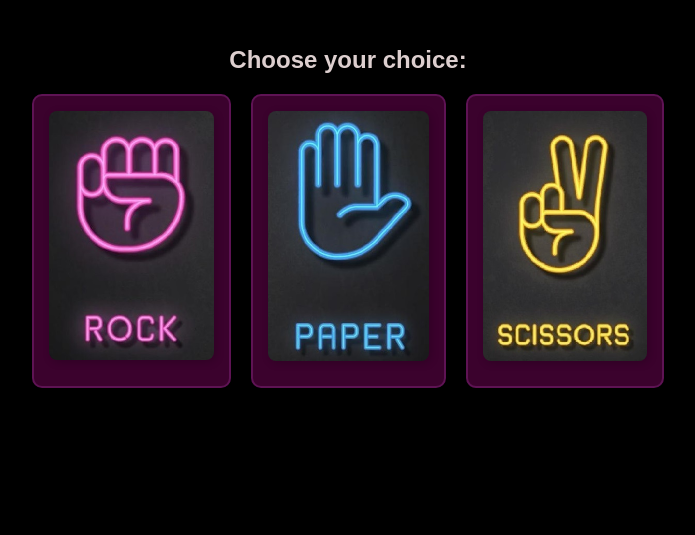
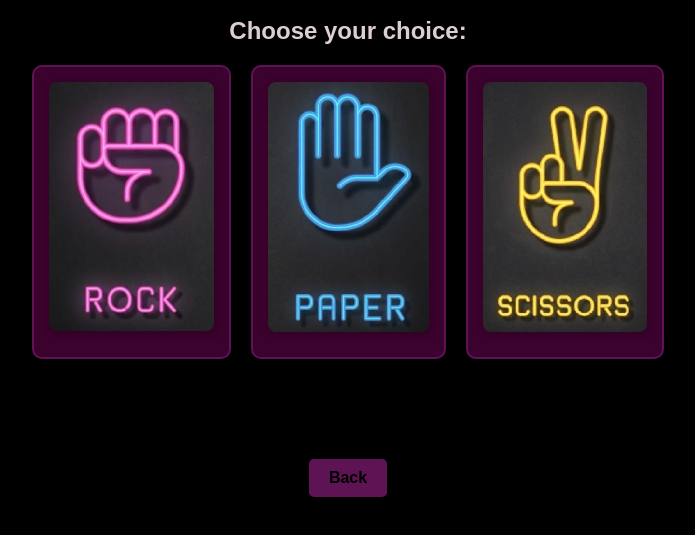
Before and after one commit to Nagraggini/Project-showcase, a plain HTML site: page RockPaperScissors-Game/Main_Stone_game.html in a window 1280 px wide. Shown: the part 209-744 px from the top of the page, without its empty margins (292-987 px from the left). Drawn offline with Linux system fonts and the light colour scheme.

Commit message:
set the shimmer effect
I set the shimmer effect on the back button.

```diff
--- a/RockPaperScissors-Game/Main_Stone_game.html
+++ b/RockPaperScissors-Game/Main_Stone_game.html
@@ -3,38 +3,40 @@
 - Pont számláló. -->
 
 <!DOCTYPE html>
-<html lang="hu"> <!--Gyökér node.-->
+<html lang="hu">
+  <!--Gyökér node.-->
 
   <head>
-	<meta charset="UTF-8">
+    <meta charset="UTF-8" />
 
     <!-- Ez biztosítja, hogy az oldal a készülék szélességére lesz szabva, és a nagyítást is korlátozza. -->
-	<meta name="viewport" content="width=device-width, initial-scale=1.0">
+    <meta name="viewport" content="width=device-width, initial-scale=1.0" />
     <title>Rock, Paper, Scissors Game!</title>
-	<link rel="stylesheet" href="styles_Stone_game.css"> <!--Stílus kialakítása-->
+    <link rel="stylesheet" href="styles_Stone_game.css" />
+    <!--Stílus kialakítása-->
   </head>
 
   <body>
     <h1>Rock, Paper, Scissors Game!</h1>
 
     <div class="results-container">
-		<!--Pont számláláshoz.--> <!--A hidden a css-ben van definiálva.-->
+      <!--Pont számláláshoz.-->
+      <!--A hidden a css-ben van definiálva.-->
       <p id="outputUserresult"></p>
       <p id="outputComputerresult"></p>
     </div>
     <h2>Choose your choice:</h2>
 
     <div class="button-container">
-
       <!-- Az id rész fontos, mert ezzel hivatkozunk a javascriptben a gombokra. -->
       <button id="rock-btn" class="image-button" data-choice="rock">
-			<img src="rock.jpg" alt="Rock">
+        <img src="rock.jpg" alt="Rock" />
       </button>
       <button id="paper-btn" class="image-button" data-choice="paper">
-			<img src="paper.jpg" alt="Paper">
+        <img src="paper.jpg" alt="Paper" />
       </button>
       <button id="scissors-btn" class="image-button" data-choice="scissors">
-			<img src="scissors.jpg" alt="Scissors">
+        <img src="scissors.jpg" alt="Scissors" />
       </button>
     </div>
 
@@ -50,6 +52,7 @@
     <!-- A gomb eseményeket javascriptben kezeljük. -->
     <script src="script_Stone_game.js"></script>
 
+    <!-- Back gomb -->
+    <button class="back-button" onclick="window.history.back()">Back</button>
   </body>
-
 </html>
--- a/RockPaperScissors-Game/styles_Stone_game.css
+++ b/RockPaperScissors-Game/styles_Stone_game.css
@@ -93,7 +93,7 @@ p {
 /* Feliratok a gombokhoz */
 .image-button span {
   font-size: 14px;
-    color: #ddcfcf
+  color: #ddcfcf;
 }
 
 /* Gomb hover animáció */
@@ -156,10 +156,56 @@ p {
   text-align: center;
 }
 
+.back-button {
+  background-color: #5e1354; /* Gomb háttérszíne */
+  color: black; /* Gomb szövegének színe */
+  border: none; /* Nincs keret */
+  padding: 10px 20px; /* Belső margó */
+  text-align: center; /* Szöveg középre igazítása */
+  text-decoration: none; /* Nincs aláhúzás */
+  display: inline-block; /* Inline blokk elem */
+  font-size: 16px; /* Betűméret */
+  margin: 10px 2px; /* Külső margó */
+  cursor: pointer; /* Mutató kurzor */
+  border-radius: 5px; /* Lekerekített sarkok */
+  transition: background-color 0.3s ease, box-shadow 0.3s ease; /* Áttűnés a háttérszín és árnyék változásakor */
+  font-weight: bold; /* Félkövér szöveg */
+  position: relative; /* Relatív pozíció a fénycsíkhoz */
+  overflow: hidden; /* Elrejtjük a túlcsorduló tartalmat */
+}
+
+
+.back-button::before {
+    content: "";
+    position: absolute;
+    top: 50%;
+    left: -200%; /* Kezdetben rejtve */
+    width: 200%;
+    height: 20px; /* Vékony csík */
+    background: rgba(255, 255, 255, 0.8); /* Fényes csík színe */
+    transform: rotate(45deg);
+    transition: all 0.5s ease;
+  }
+
+
+  .back-button:hover::before {
+    left: 100%; /* Mozgás hover esetén */
+    transition: all 0.5s ease;
+  }
+
+  .back-button:hover {
+    transform: scale(1.05); /* Nagyítás hover esetén */
+    background-color: #b5a9a9; /* Háttérszín változás hover esetén */
+    box-shadow: 0 0 10px 2px rgba(255, 255, 255, 0.8); /* Csillogó hatás */
+  }
+
+  .back-button:focus {
+    background-color: #b5a9a9; /* Háttérszín változás focus esetén */
+    box-shadow: 0 0 10px 2px rgba(255, 255, 255, 0.8); /* Csillogó hatás */
+  }
 
 /* Media query: Ha a képernyő szélessége kisebb, mint 600px (mobilok) */
 @media (max-width: 600px) {
-
   /* A gombok egy oszlopba rendeződnek mobilon */
   .button-container {
     flex-direction: row;
@@ -280,6 +326,4 @@ p {
     margin-top: 10px;
     /* Térköz a többi elemtől */
   }
-
-
 }
```
Lines whose indentation alone changed are shown as unchanged.
